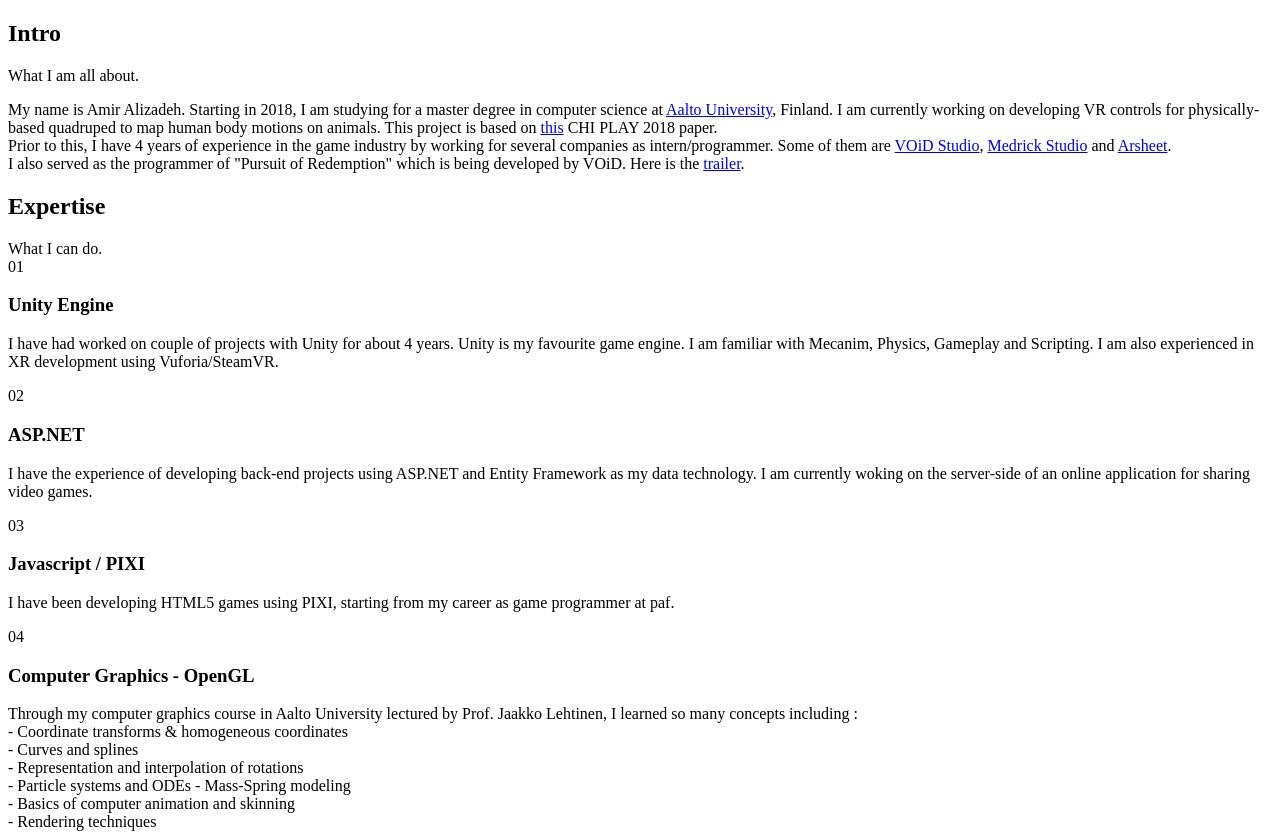
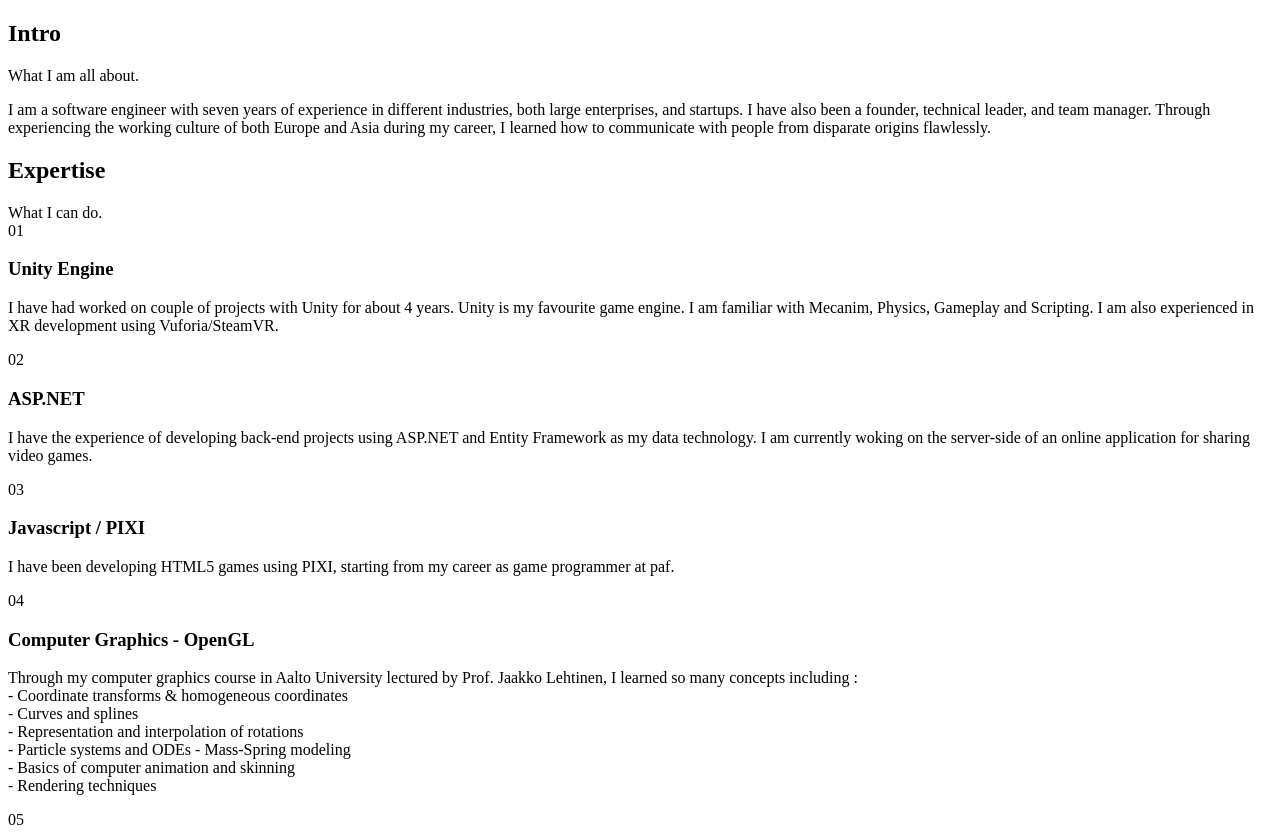
Before and after one commit to amiralizadehit/amiralizadehit.github.io, a plain HTML site: page cv.html in a window 1280 px wide. Shown: the top 834 px of the page. Drawn offline with Linux system fonts and the light colour scheme.

Commit message:
Update content - 1

```diff
--- a/cv.html
+++ b/cv.html
@@ -27,36 +27,9 @@
             <div class="c-intro">
               <div class="o-content__body">
                 <p>
-                  My name is Amir Alizadeh. Starting in 2018, I am studying for
-                  a master degree in computer science at
-                  <a href="https://www.aalto.fi" target="_blank"
-                    >Aalto University</a
-                  >, Finland. I am currently working on developing VR controls
-                  for physically-based quadruped to map human body motions on
-                  animals. This project is based on
-                  <a
-                    href="http://hpc.uni-due.de/publications/2018/Krekhov_2018_vasb.pdf"
-                    target="_blank"
-                    >this</a
-                  >
-                  CHI PLAY 2018 paper.<br />
-                  Prior to this, I have 4 years of experience in the game
-                  industry by working for several companies as
-                  intern/programmer. Some of them are
-                  <a href="http://voidgames.azurewebsites.net" target="_blank"
-                    >VOiD Studio</a
-                  >,
-                  <a href="http://medrickgames.com" target="_blank"
-                    >Medrick Studio</a
-                  >
-                  and
-                  <a href="https://arsheet.ir" target="_blank">Arsheet</a
-                  >.<br />
-                  I also served as the programmer of "Pursuit of Redemption"
-                  which is being developed by VOiD. Here is the
-                  <a href="https://youtu.be/6Zxzbcapdvg" target="_blank"
-                    >trailer</a
-                  >.
+                  I am a software engineer with seven years of experience in different industries, both large enterprises, and startups.
+                  I have also been a founder, technical leader, and team manager. Through experiencing the working culture of both Europe and Asia during my career,
+                  I learned how to communicate with people from disparate origins flawlessly.
                 </p>
               </div>
             </div>
```
Also changed, not shown: assets/css/custom.css (+11 -0 lines), project.html (+29 -2 lines), assets/images/games/games_6.png (added), assets/images/header/avatar.jpg, assets/images/header/avatar@2x.jpg.
